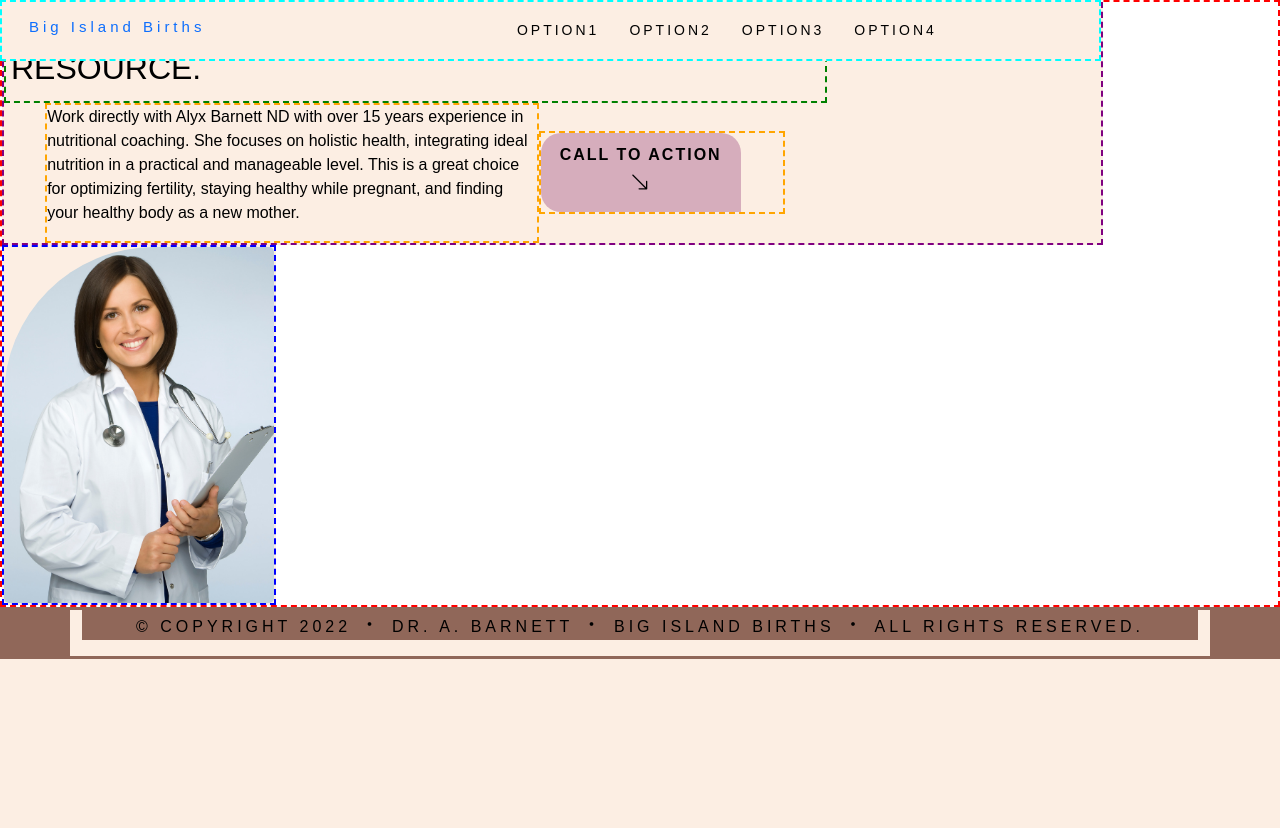
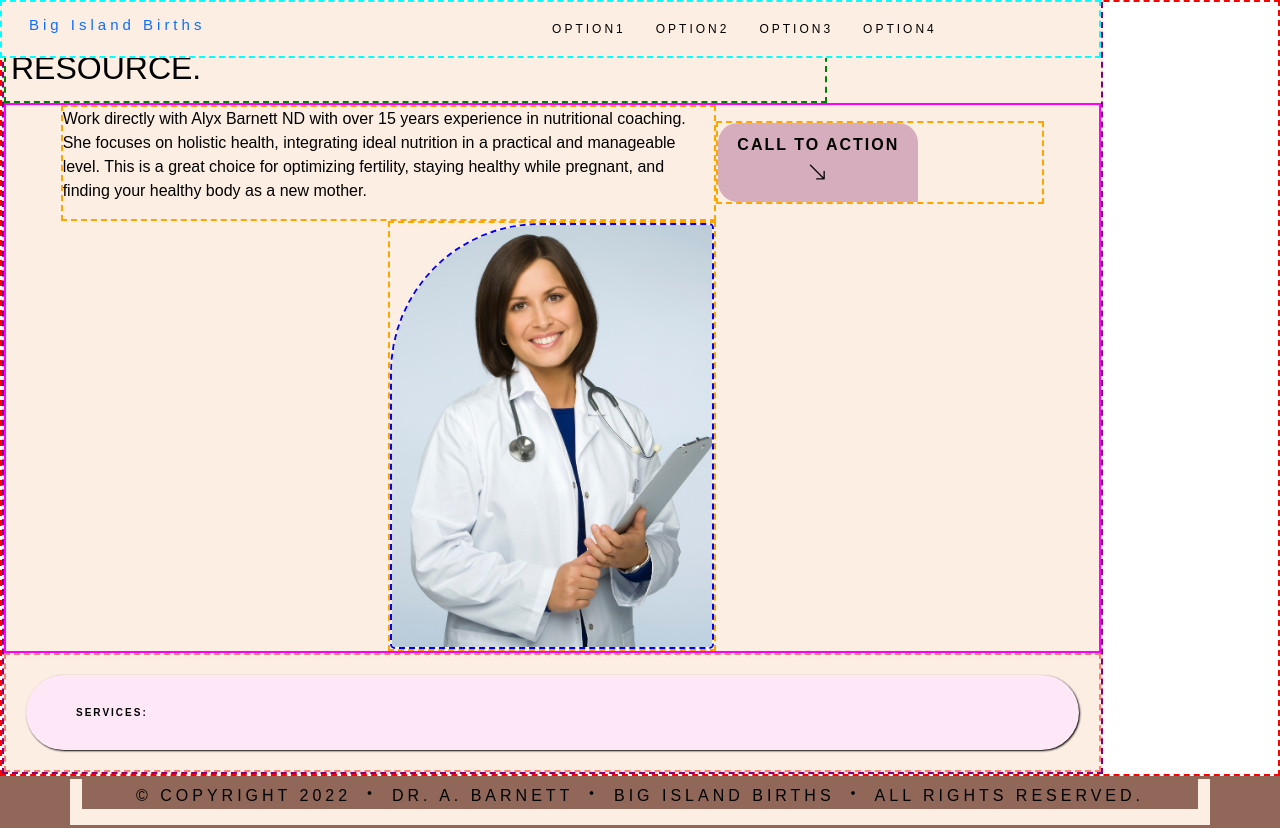
Before and after one commit to TheDynamiClint/bibirths, a PHP site: page / in a window 1280 px wide. Before the commit the page ends 659 px from the top, so only its background shows below. Run offline with PHP 8.4, Linux system fonts and the light colour scheme; some libraries are stand-ins or nearby versions; some web fonts are replaced.

Commit message:
update css

```diff
--- a/index.html
+++ b/index.html
@@ -74,13 +74,21 @@
 
                 </div>
 
+                <div id="hero-image" class="sm top-layer">
+
+                    <img src="assets/images/dr-alyx-barnett.png" alt="portrait of Dr. Alyx Bartnett" class="l-top-rounded">
+
+                </div>
+
             </div>
 
-        </div>
+            <div class="hero-row-three">
 
-        <div id="hero-image" class="top-layer">
+                <div id="light-bar">
+                    Services:
+                </div>
 
-            <img src="assets/images/dr-alyx-barnett.png" alt="portrait of Dr. Alyx Bartnett" class="l-top-rounded">
+            </div>
 
         </div>
 
--- a/styles.css
+++ b/styles.css
@@ -163,11 +163,11 @@ header,
     padding: 0;
     color: #000000;
     font-family: sofia-pro, sans-serif;
-    font-weight: 700;
+    font-weight: 400;
     text-transform: uppercase;
     text-decoration: none;
     letter-spacing: 3px;
-    font-size: 14px;
+    font-size: 12px;
     white-space: nowrap;
 
   }
@@ -452,17 +452,10 @@ header,
 # Hero area
 --------------------------------------------------------------*/
 
-#hero-image {
+#hero-image img{
 
-    height: 45vh;
-    overflow: visible;
+    width: 100%;
     border: blue dashed 2px;
-
-}
-
-#hero-image img {
-
-  height: 100%;
 
 }
 
@@ -502,12 +495,13 @@ header,
 
 #half-hero-split{
 
-  width: 75%;
+  width: 100%;
   display: flex;
   flex-direction: row;
   flex-wrap: wrap;
   justify-content: center;
   align-items: center;
+  border: 2px solid magenta;
 
 }
 
@@ -550,6 +544,49 @@ header,
 .l-top-rounded {
 
     border-radius: 150px 5px 5px 5px;
+}
+
+div.hero-row-three {
+
+  width: 100vw;
+  display: flex;
+  flex-direction: row;
+  flex-wrap: wrap;
+  border: 2px dashed salmon;
+
+}
+
+
+#light-bar {
+
+  display: flex;
+  flex-direction: row;
+  flex-wrap: wrap;
+  justify-content: flex-start;
+  align-items: center;
+  width: 100%;
+  min-height: 75px;
+  background-color: #FEE7F7;
+  border-radius: 50px;
+  margin: 20px;
+  padding: 0px 50px;
+  box-shadow: 1px 1px 2px #000000;
+  overflow: visible;
+
+}
+
+#light-bar,
+#light-bar ul,
+#light-bar li{
+
+  background-color: #FEE7F7;
+  font-size: 10px;
+  text-transform: uppercase;
+  font-family: gravesend-sans, sans-serif;
+  font-weight: 700;
+  font-style: normal;
+  letter-spacing: 2px;
+
 }
 
 /*--------------------------------------------------------------
```
